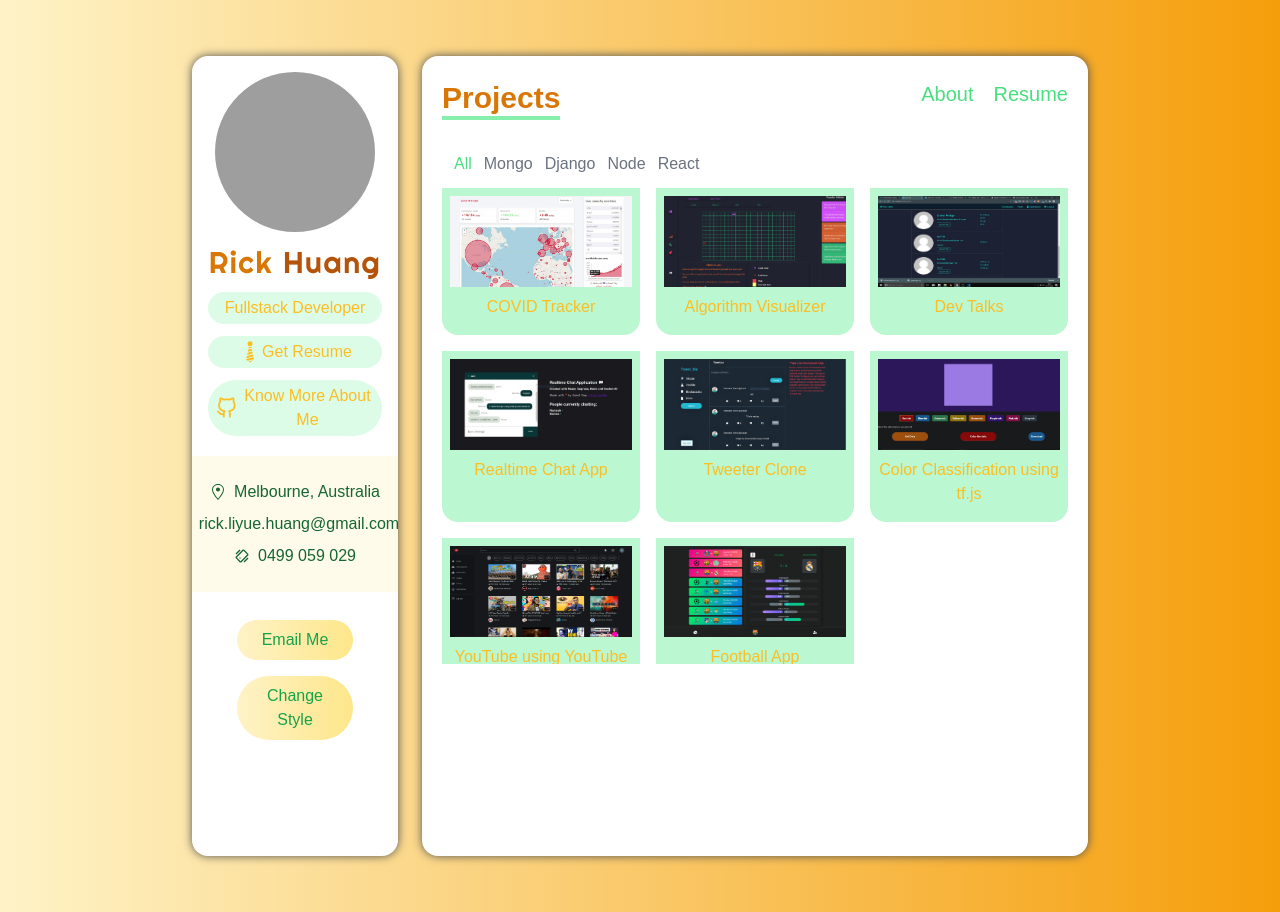
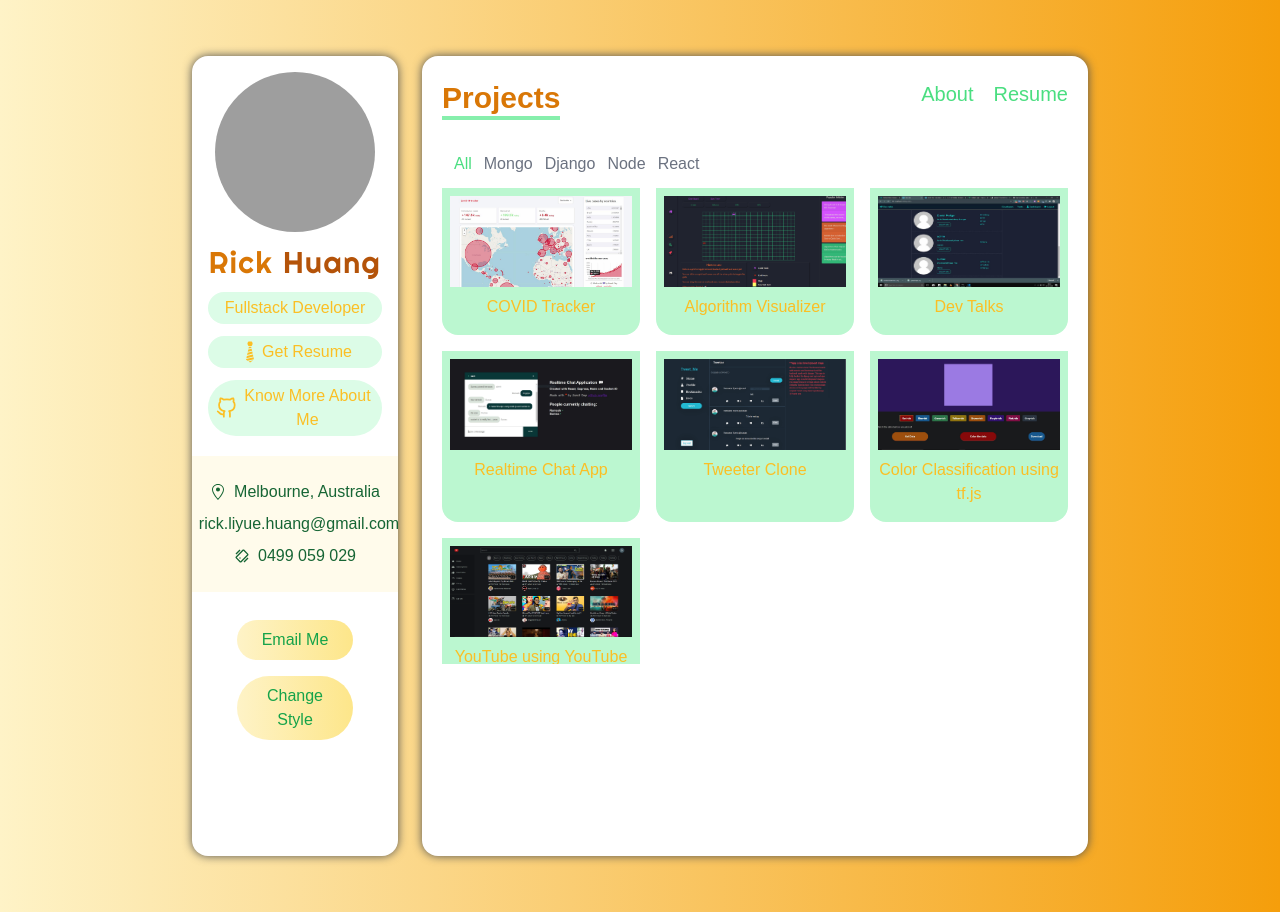
Before and after one commit to rick-liyue-huang/resume-modified, a Next.js app: page /projects in a window 1280 px wide. Built offline with nearby package versions, Linux system fonts and the light colour scheme; grey boxes are pictures that could not be loaded.

Commit message:
feat: modify data

```diff
--- a/data.ts
+++ b/data.ts
@@ -228,15 +228,5 @@ export const projects: IProject[] = [
 			"Bootstrap",
 		],
 	},
-	{
-		id: 8,
-		name: "Football App",
-		image_path: "/images/football.png",
-		deployed_url: "https://o-my-goal.web.app/",
-		github_url: "https://github.com/Dey-Sumit/football-app",
-		category: ["react"],
-		description:
-			"o my goal replica where an user can keep an eye on his favorite club.This app will keep providing \n all the statistics of that club.all the fans can also chat ",
-		key_techs: ["React", "Redux", "Firebase Auth", "API", "Sass", "Bootstrap"],
-	},
+
 ];
```
